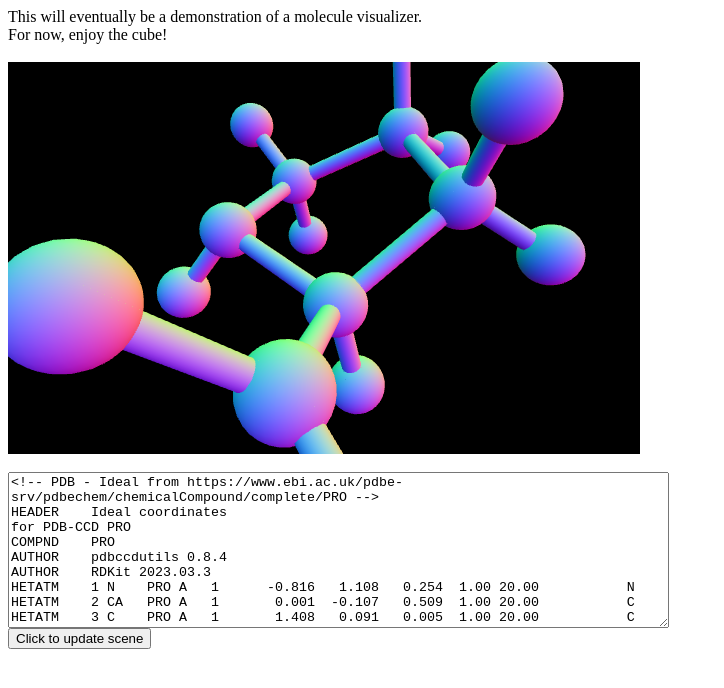
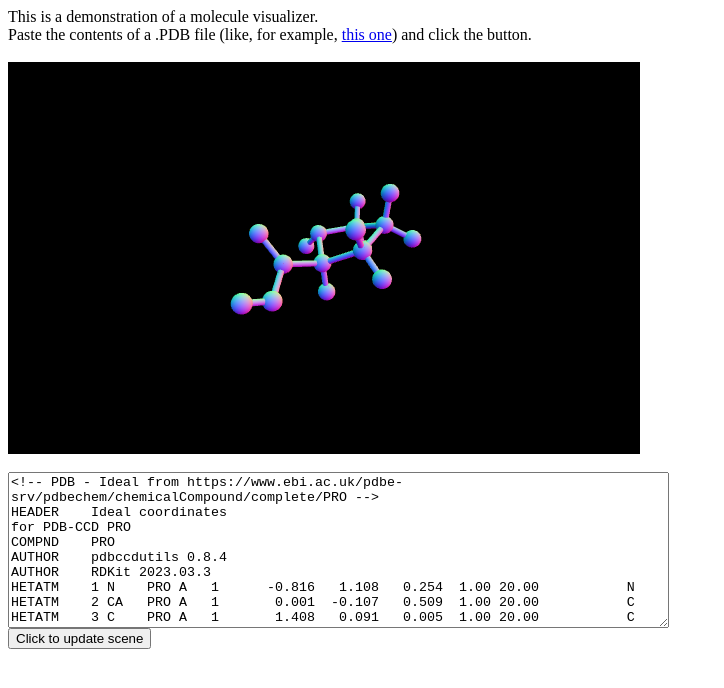
Before and after one commit to Russ741/molecule-visualizer, a plain HTML site: page index.html in a window 1280 px wide. Shown: the whole page, without its empty margins (0-724 px from the left). Drawn offline with nearby package versions, Linux system fonts and the light colour scheme; animation ran at ten frames a second.

Commit message:
Add primitive logic to point the camera at the middle of the molecule box from a distance sufficient to see most of it.

```diff
--- a/index.html
+++ b/index.html
@@ -24,8 +24,8 @@
     updateSceneWithText();
 </script>
 
-This will eventually be a demonstration of a molecule visualizer.<br />
-For now, enjoy the cube!<br /><br />
+This is a demonstration of a molecule visualizer.<br />
+Paste the contents of a .PDB file (like, for example, <a href="https://www.ebi.ac.uk/pdbe/static/files/pdbechem_v2/PRO_ideal.pdb">this one</a>)  and click the button.<br /><br />
 
 <div id="viz-holder" style="height: 50%; width: 50%;">
 
--- a/visualizer.js
+++ b/visualizer.js
@@ -1,7 +1,7 @@
 import * as THREE from 'three';
 
 const scene = new THREE.Scene();
-const camera = new THREE.PerspectiveCamera(50, 1.0, 0.01, 15);
+const camera = new THREE.PerspectiveCamera(50, 1.0, 0.01, 1000);
 let container = null;
 
 const renderer = new THREE.WebGLRenderer({
@@ -71,10 +71,26 @@ function getAtomsFromPdb(pdbText) {
     return idToAtom;
 }
 
+function updateMinAndMax(idToAtom) {
+    const minV = new THREE.Vector3();
+    const maxV = new THREE.Vector3();
+
+    minV.copy(idToAtom.values().next().value.xyz);
+    maxV.copy(minV);
+
+    for (const [, {xyz, bonds}] of idToAtom.entries()) {
+        minV.min(xyz);
+        maxV.max(xyz);
+    }
+    return [minV, maxV];
+}
+
 export function updateScene(pdbText) {
     scene.clear();
 
     const idToAtom = getAtomsFromPdb(pdbText);
+    // TODO: The rotation is around the middle of the *scene*, not the middle of the molecule.
+    // To fix, would probably need to adjust the atoms *and bonds* by midV.
 
     for (const [atom_id, {xyz, bonds}] of idToAtom) {
         const atom = new THREE.Mesh(new THREE.SphereGeometry(ATOM_RADIUS), material);
@@ -87,13 +103,24 @@ export function updateScene(pdbText) {
             scene.add(cylinder);
         }
     }
+
+    const [minV, maxV] = updateMinAndMax(idToAtom);
+
+    const diff = (new THREE.Vector3()).subVectors(maxV, minV);
+    const dist = diff.length();
+
+    const midV = new THREE.Vector3().addVectors(minV, maxV).divideScalar(2);
+
+    const cameraV = new THREE.Vector3();
+    cameraV.copy(midV);
+    cameraV.addScalar(dist);
+
+    camera.position.copy(cameraV);
+    camera.lookAt(midV);
 }
 
 export function render(parent) {
     container = parent;
-    camera.position.z = 3;
-    camera.position.y = 2;
-    camera.lookAt(0, 0, 0);
 
     renderer.setAnimationLoop(animation);
 
```
